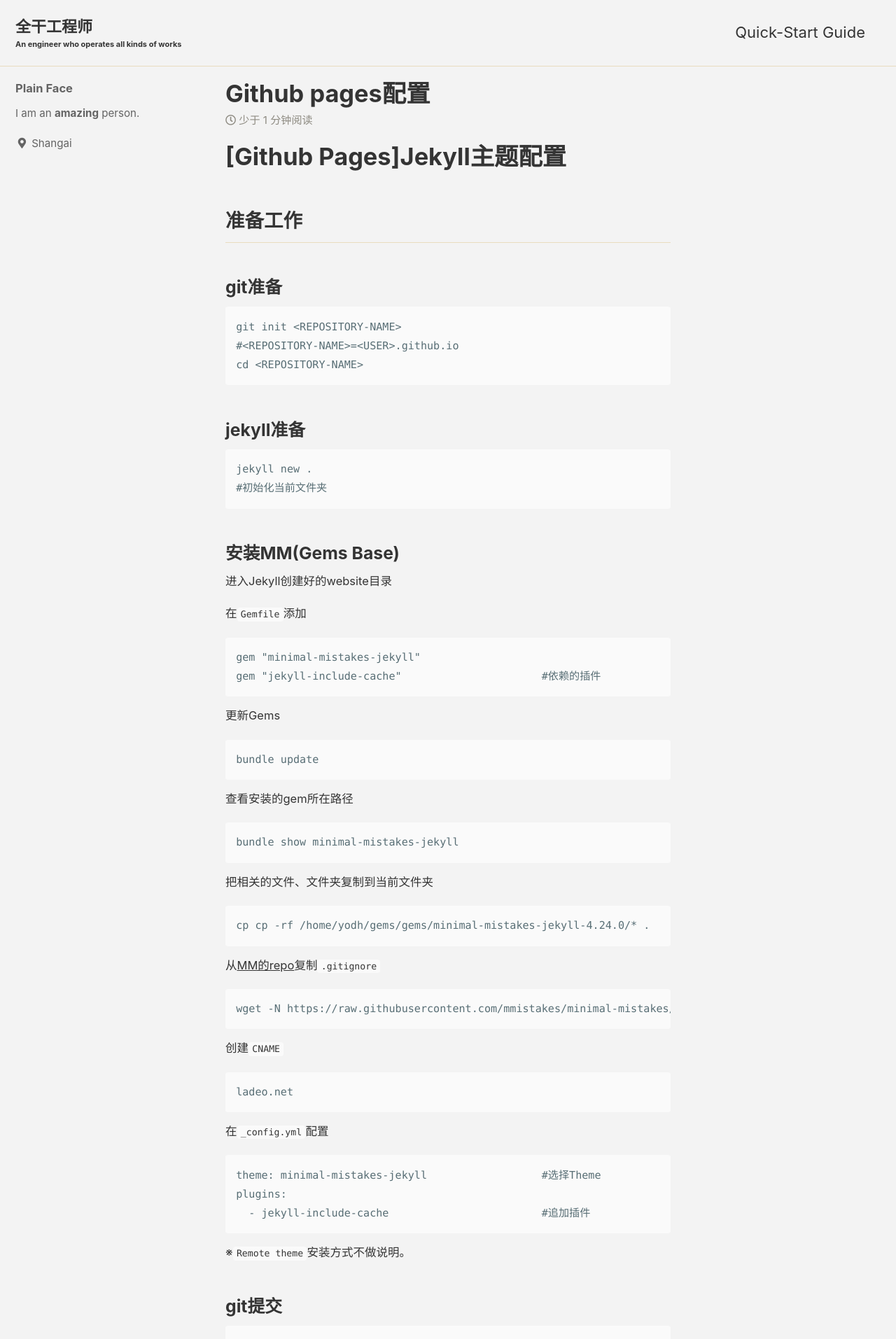
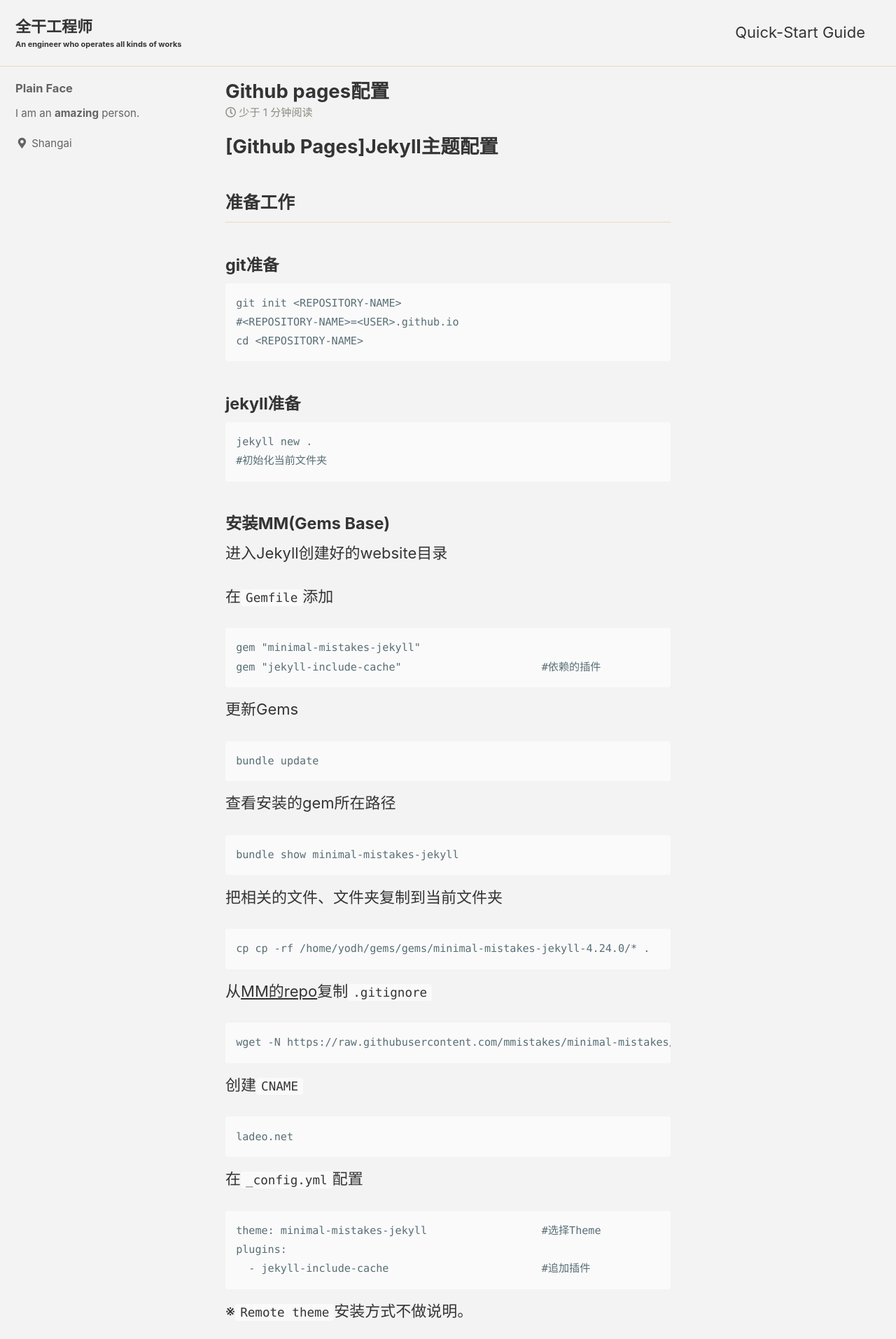
Before and after one commit to ladeo/ladeo.github.io, a Jekyll site: the page built from _posts/2021-09-06-Github Pages配置.md, in a window 1280 px wide. Shown: the top 1913 px of the page at 70% size. Built offline with Jekyll 4.4.1, drawn with Linux system fonts in a browser that asks for light colours; cached includes are drawn as plain includes; some web fonts are replaced.

Commit message:
css font edit1

```diff
--- a/assets/css/main.scss
+++ b/assets/css/main.scss
@@ -19,6 +19,14 @@ $type-size-6 : 0.6875em; // ~11px
 $type-size-7 : 0.625em;  // ~10px
 $type-size-8 : 0.5em;  	 // ~8px
 
+/* headline scale */
+$h-size-1: 1.25em !default;    // ~20px
+$h-size-2: 1.125em !default;   // ~18px
+$h-size-3: 1.0625em !default;  // ~17px
+$h-size-4: 1.03125em !default; // ~16.5px
+$h-size-5: 1em !default;       // ~16px
+$h-size-6: 0.75em !default;    // ~12px
+
 /* solarized light syntax highlighting (base16) */
 $base00: #fafafa !default;
 $base01: #073642 !default;
@@ -39,11 +47,3 @@ $base0f: #d33682 !default;
 
 @import "minimal-mistakes/skins/{{ site.minimal_mistakes_skin | default: 'default' }}"; // skin
 @import "minimal-mistakes"; // main partials
-
-.page__content {
-  p,
-  li,
-  dl {
-    font-size: 0.75em;
-  }
-}
```
